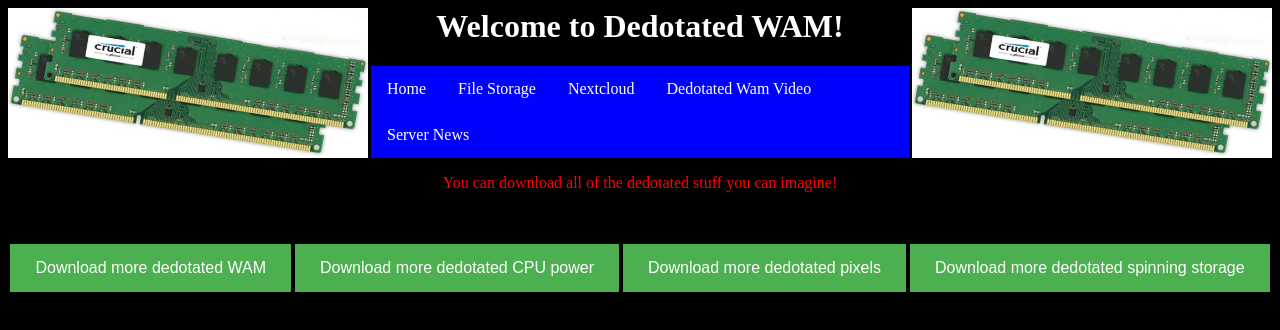
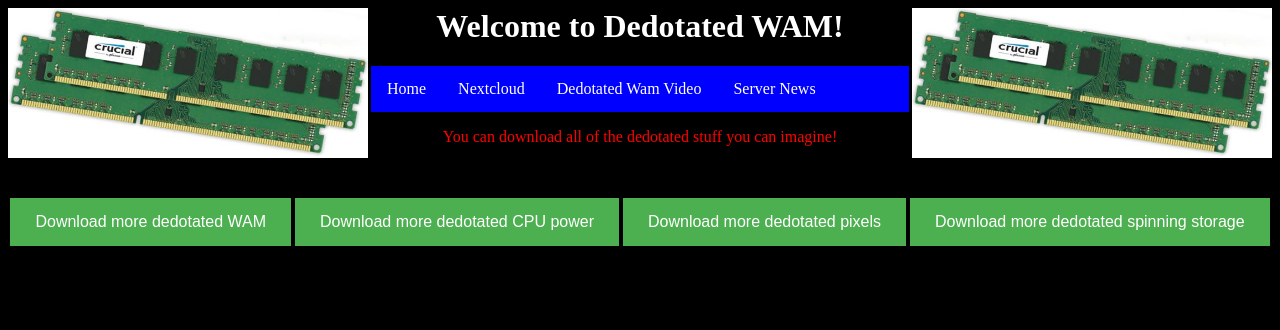
Before and after one commit to Saminator28/Dedotatedwam, a plain HTML site: page index.html in a window 1280 px wide. Drawn offline with Linux system fonts and the light colour scheme.

```diff
--- a/index.html
+++ b/index.html
@@ -35,8 +35,7 @@
 
 <ul>
 	<li><a href="./">Home</a></li>
-	<li><a href="#filestorage">File Storage</a></li>
-	<li><a href="#nextcloud">Nextcloud</a></li>
+	<li><a href="nextcloud.dedotatedwam.org">Nextcloud</a></li>
 	<li><a target="_blank"  href="https://www.youtube.com/watch?v=_pVNvSuA2mM">Dedotated Wam Video</a></li>
 	<li><a href="news">Server News</a></li>
 </ul>
```
Also changed, not shown: news/index.html (+1 -2 lines).
